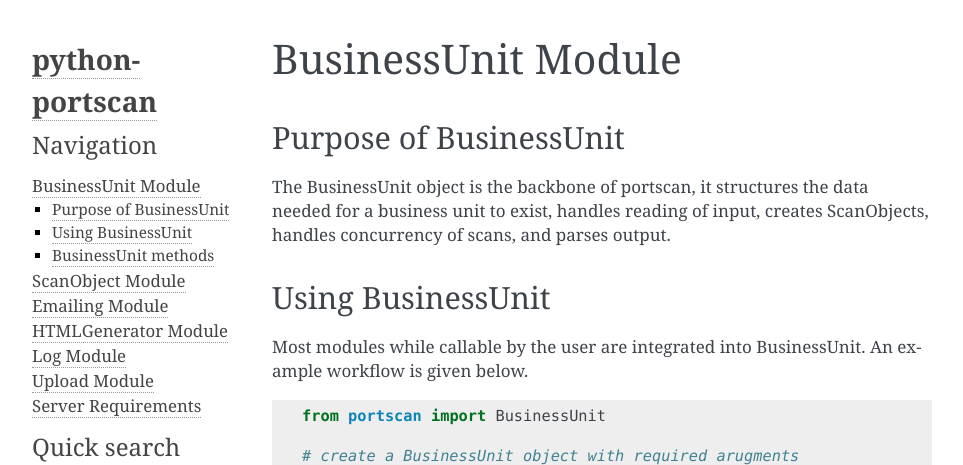
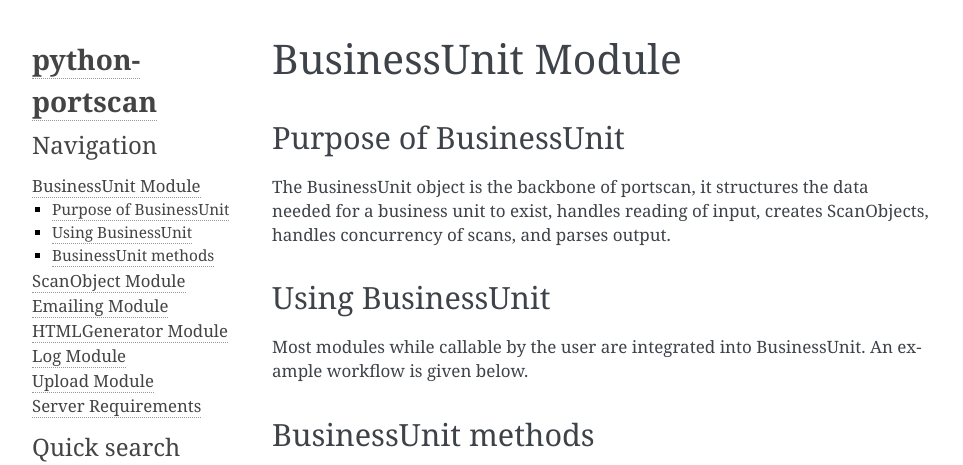
Before and after one commit to MSadekUni/python-portscan, a Sphinx documentation site: the page built from docs/businessunit.rst, in a window 1280 px wide, cut to the strip 0-465 px from the top of the page. Shown: the whole strip, without its empty margins (148-1111 px from the left). Built offline with Sphinx 7.4.7, drawn with Linux system fonts in a browser that asks for light colours; some of the changed text lies outside the part shown.

Commit message:
retyring not that its building

```diff
--- a/docs/businessunit.rst
+++ b/docs/businessunit.rst
@@ -14,22 +14,6 @@
 
 Most modules while callable by the user are integrated into BusinessUnit. An example workflow is given below.
 
-::
-
-    from portscan import BusinessUnit
-
-    # create a BusinessUnit object with required arugments
-    BU = BusinessUnit.BusinessUnit('test_Business', '.')
-
-    # populate data structures by reading in config files
-    BU.ReadPorts()
-    BU.ReadBase()
-
-    # Trigger the nmap scans
-    BU.Scan()
-
-    # Collect all nmap data and write to file
-    BU.Collect()
 
 BusinessUnit methods
 --------------------
```
